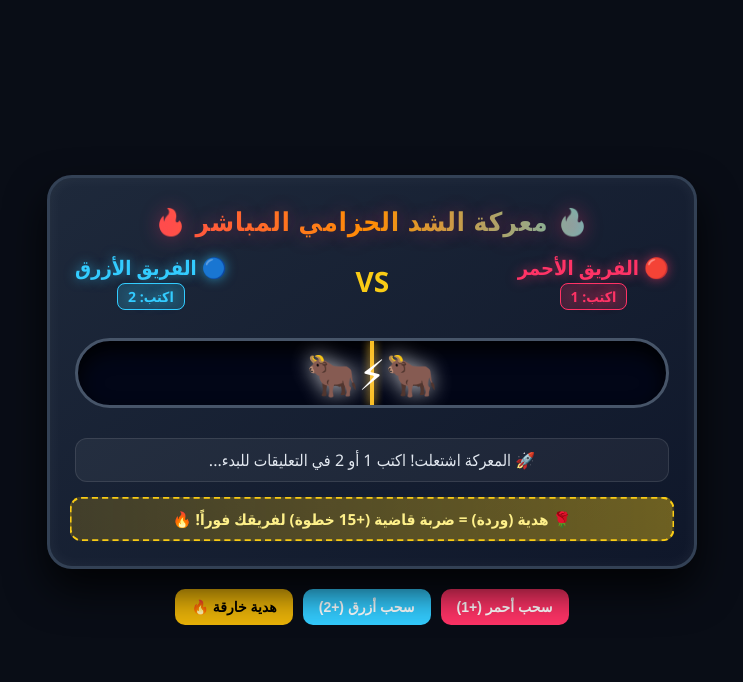
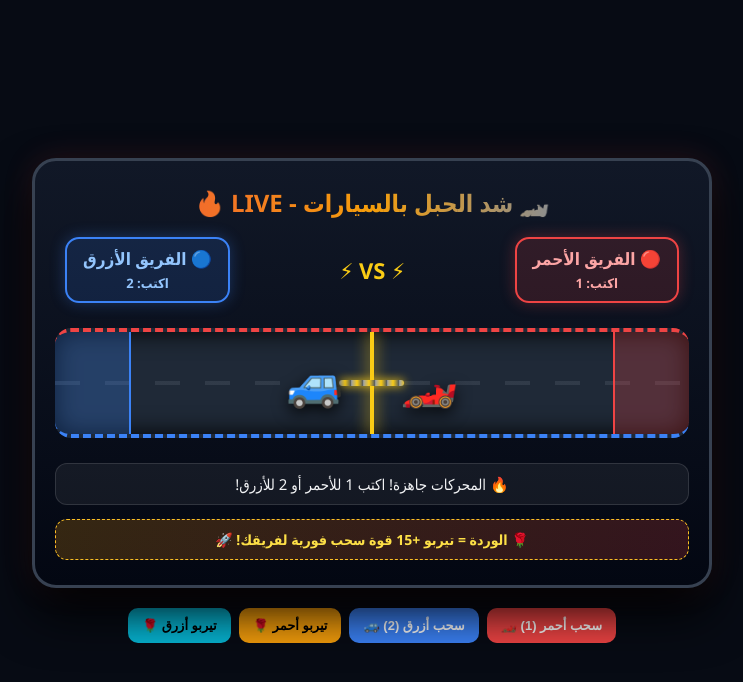
Before and after one commit to fouedkarkni9333-sketch/TikTok-Tug-Of-War, a plain HTML site: page index.html in a window 1280 px wide. Shown: the whole page, without its empty margins (268-1011 px from the left). Drawn offline with Linux system fonts and the light colour scheme.

Commit message:
Update index.html

```diff
--- a/index.html
+++ b/index.html
@@ -3,13 +3,13 @@
 <head>
     <meta charset="UTF-8">
     <meta name="viewport" content="width=device-width, initial-scale=1.0">
-    <title>معركة الشد الحارق - TikTok Live</title>
+    <title>معركة شد السيارات - TikTok Live</title>
     <style>
         * { box-sizing: border-box; margin: 0; padding: 0; }
         body {
-            background: #090d16;
+            background: #070b14;
             color: #ffffff;
-            font-family: 'Cairo', 'Segoe UI', Tahoma, sans-serif;
+            font-family: 'Segoe UI', Tahoma, Geneva, Verdana, sans-serif;
             display: flex;
             flex-direction: column;
             align-items: center;
@@ -18,274 +18,376 @@
             overflow: hidden;
         }
 
-        /* تأثير اهتزاز الشاشة عند الحماسة */
-        @keyframes shake {
-            0% { transform: translate(0, 0) rotate(0deg); }
-            20% { transform: translate(-5px, 5px) rotate(-1deg); }
-            40% { transform: translate(5px, -5px) rotate(1deg); }
-            60% { transform: translate(-3px, -3px) rotate(0deg); }
-            80% { transform: translate(3px, 3px) rotate(1deg); }
-            100% { transform: translate(0, 0) rotate(0deg); }
+        /* اهتزاز عنيف عند الهدايا */
+        @keyframes heavyShake {
+            0%, 100% { transform: translate(0, 0) rotate(0deg); }
+            20% { transform: translate(-8px, 6px) rotate(-1.5deg); }
+            40% { transform: translate(8px, -6px) rotate(1.5deg); }
+            60% { transform: translate(-6px, -4px) rotate(-1deg); }
+            80% { transform: translate(6px, 4px) rotate(1deg); }
         }
-        .shake-effect { animation: shake 0.3s ease-in-out; }
+        .shake { animation: heavyShake 0.35s ease-in-out; }
 
-        .game-container {
+        /* اهتزاز المحركات المستمر */
+        @keyframes engineVibrate {
+            0%, 100% { transform: translateY(0px); }
+            50% { transform: translateY(-2px); }
+        }
+
+        .arena-card {
             width: 95%;
-            max-width: 650px;
-            background: linear-gradient(145deg, #1e293b, #0f172a);
-            border: 3px solid #334155;
-            border-radius: 25px;
-            padding: 25px;
-            box-shadow: 0 20px 40px rgba(0, 0, 0, 0.8), inset 0 0 15px rgba(255,255,255,0.05);
+            max-width: 680px;
+            background: linear-gradient(180deg, #111827 0%, #030712 100%);
+            border: 3px solid #374151;
+            border-radius: 24px;
+            padding: 25px 20px;
+            box-shadow: 0 25px 50px rgba(0, 0, 0, 0.9), 0 0 30px rgba(239, 68, 68, 0.15);
             text-align: center;
             position: relative;
         }
 
-        .battle-title {
-            font-size: 26px;
+        .title-banner {
+            font-size: 24px;
             font-weight: 900;
-            text-transform: uppercase;
-            letter-spacing: 1px;
-            margin-bottom: 15px;
-            background: linear-gradient(90deg, #ff3366, #ff9900, #33ccff);
+            margin-bottom: 18px;
+            background: linear-gradient(90deg, #ef4444, #f59e0b, #3b82f6);
             -webkit-background-clip: text;
             -webkit-text-fill-color: transparent;
-            text-shadow: 0 0 20px rgba(255,51,102,0.4);
         }
 
-        .teams-info {
+        .scoreboard {
             display: flex;
             justify-content: space-between;
             align-items: center;
-            margin-bottom: 20px;
-            font-size: 20px;
-            font-weight: bold;
+            margin-bottom: 15px;
+            padding: 0 10px;
         }
 
-        .team-red-box { color: #ff3366; text-shadow: 0 0 12px rgba(255, 51, 102, 0.6); }
-        .team-blue-box { color: #33ccff; text-shadow: 0 0 12px rgba(51, 204, 255, 0.6); }
+        .team-box {
+            padding: 8px 16px;
+            border-radius: 14px;
+            font-weight: bold;
+            font-size: 17px;
+        }
+        .red-team {
+            background: rgba(239, 68, 68, 0.15);
+            border: 2px solid #ef4444;
+            color: #fca5a5;
+            box-shadow: 0 0 15px rgba(239, 68, 68, 0.3);
+        }
+        .blue-team {
+            background: rgba(59, 130, 246, 0.15);
+            border: 2px solid #3b82f6;
+            color: #93c5fd;
+            box-shadow: 0 0 15px rgba(59, 130, 246, 0.3);
+        }
 
-        /* مسار شد الحبل الاحترافي */
-        .rope-arena {
+        /* مضمار الإسفلت */
+        .asphalt-road {
             position: relative;
             width: 100%;
-            height: 70px;
-            background: #020617;
-            border-radius: 35px;
-            border: 3px solid #475569;
-            margin: 30px 0;
+            height: 110px;
+            background: #1f2937;
+            border-top: 4px dashed #ef4444;
+            border-bottom: 4px dashed #3b82f6;
+            border-radius: 16px;
+            margin: 25px 0;
             overflow: hidden;
-            box-shadow: inset 0 10px 20px rgba(0,0,0,0.9);
+            box-shadow: inset 0 0 25px #000000;
+            display: flex;
+            align-items: center;
         }
 
-        .center-marker {
+        /* خطوط الطريق البيضاء */
+        .road-stripes {
+            position: absolute;
+            width: 100%;
+            height: 4px;
+            background: repeating-linear-gradient(90deg, #4b5563 0, #4b5563 25px, transparent 25px, transparent 50px);
+            top: 50%;
+            transform: translateY(-50%);
+            opacity: 0.4;
+        }
+
+        /* خط المنتصف الفاصل */
+        .finish-center {
             position: absolute;
             left: 50%;
             top: 0;
             bottom: 0;
             width: 4px;
-            background: #fbbf24;
+            background: #facc15;
+            box-shadow: 0 0 15px #facc15;
             transform: translateX(-50%);
-            box-shadow: 0 0 10px #fbbf24;
             z-index: 1;
         }
 
-        /* الشخصيات المتحركة (بدل الشعلة البسيطة) */
-        .fighters {
+        /* خط النهاية الأحمر (يمين) والأزرق (يسار) */
+        .zone-red { position: absolute; right: 0; top: 0; bottom: 0; width: 12%; background: rgba(239, 68, 68, 0.25); border-left: 2px solid #ef4444; }
+        .zone-blue { position: absolute; left: 0; top: 0; bottom: 0; width: 12%; background: rgba(59, 130, 246, 0.25); border-right: 2px solid #3b82f6; }
+
+        /* مجموعة السيارتين والحبل (تتحرك ككتلة واحدة) */
+        .tug-rig {
             position: absolute;
+            left: 50%;
             top: 50%;
-            left: 50%;
             transform: translate(-50%, -50%);
-            font-size: 42px;
-            z-index: 3;
-            transition: left 0.2s cubic-bezier(0.175, 0.885, 0.32, 1.275);
-            filter: drop-shadow(0 0 10px rgba(255,255,255,0.7));
+            display: flex;
+            align-items: center;
+            justify-content: center;
+            z-index: 5;
+            transition: left 0.2s cubic-bezier(0.22, 1, 0.36, 1);
+            white-space: nowrap;
         }
 
-        .action-feed {
-            font-size: 16px;
-            color: #e2e8f0;
-            background: rgba(255,255,255,0.05);
-            padding: 10px;
-            border-radius: 12px;
-            min-height: 40px;
-            margin-bottom: 15px;
-            border: 1px solid rgba(255,255,255,0.1);
+        .car {
+            font-size: 46px;
+            animation: engineVibrate 0.15s infinite;
+            filter: drop-shadow(0 5px 8px rgba(0,0,0,0.8));
+            user-select: none;
         }
 
-        .gift-alert {
-            background: linear-gradient(90deg, rgba(234,179,8,0.2), rgba(250,204,21,0.4));
-            border: 2px dashed #facc15;
-            color: #fef08a;
+        /* عكس اتجاه السيارة اليسرى لتنظر لليسار واليمنى لليمين */
+        .car-left {
+            transform: scaleX(1); /* تتجه لليسار 🚙 */
+        }
+        .car-right {
+            transform: scaleX(-1); /* معكوسة لتتجه لليمين 🚗 */
+        }
+
+        /* السلسلة المشدودة بين السيارتين */
+        .steel-chain {
+            width: 65px;
+            height: 6px;
+            background: repeating-linear-gradient(90deg, #9ca3af 0px, #facc15 6px, #4b5563 12px);
+            border-radius: 3px;
+            margin: 0 -4px;
+            box-shadow: 0 0 10px #facc15;
+            position: relative;
+        }
+
+        .smoke {
+            font-size: 20px;
+            opacity: 0;
+            transition: opacity 0.2s;
+        }
+
+        .live-ticker {
+            background: rgba(255, 255, 255, 0.06);
+            border: 1px solid rgba(255, 255, 255, 0.12);
             padding: 10px;
             border-radius: 12px;
             font-size: 15px;
-            font-weight: bold;
-            animation: pulse 1.5s infinite;
+            min-height: 42px;
+            margin-bottom: 14px;
+            color: #f3f4f6;
         }
 
-        @keyframes pulse {
-            0% { transform: scale(1); }
-            50% { transform: scale(1.02); }
-            100% { transform: scale(1); }
+        .gift-banner {
+            background: linear-gradient(90deg, rgba(245, 158, 11, 0.2), rgba(239, 68, 68, 0.2));
+            border: 1px dashed #fbbf24;
+            color: #fde047;
+            padding: 10px;
+            border-radius: 12px;
+            font-size: 14px;
+            font-weight: bold;
         }
 
-        /* شاشة الفوز الحماسية */
-        .winner-modal {
+        /* شاشة الفوز */
+        .victory-screen {
             display: none;
             position: absolute;
             inset: 0;
-            background: rgba(15, 23, 42, 0.96);
+            background: rgba(3, 7, 18, 0.96);
             border-radius: 22px;
             flex-direction: column;
             align-items: center;
             justify-content: center;
-            z-index: 10;
+            z-index: 20;
         }
-        .winner-modal h2 { font-size: 36px; margin-bottom: 10px; color: #facc15; text-shadow: 0 0 20px #facc15; }
-
-        .restart-btn {
-            background: #22c55e;
-            color: #fff;
+        .victory-screen h2 { font-size: 32px; color: #facc15; margin-bottom: 10px; }
+        .btn-restart {
+            background: #10b981;
+            color: #000;
             border: none;
-            padding: 12px 30px;
-            font-size: 18px;
-            font-weight: bold;
+            padding: 12px 28px;
+            font-size: 16px;
+            font-weight: 900;
             border-radius: 12px;
             cursor: pointer;
-            box-shadow: 0 0 15px rgba(34,197,94,0.6);
             margin-top: 15px;
         }
 
-        /* أزرار التجربة الحية */
-        .testing-panel {
+        /* أزرار الاختبار */
+        .controls {
             margin-top: 20px;
             display: flex;
-            gap: 10px;
+            gap: 8px;
+            flex-wrap: wrap;
+            justify-content: center;
         }
-        .btn-test {
-            padding: 10px 16px;
+        .ctrl-btn {
+            padding: 10px 14px;
             border: none;
             border-radius: 10px;
             font-weight: bold;
             cursor: pointer;
             color: white;
-            font-size: 14px;
+            font-size: 13px;
         }
     </style>
 </head>
-<body id="mainBody">
+<body>
 
-    <div class="game-container" id="gameCard">
-        <div class="battle-title">🔥 معركة الشد الحزامي المباشر 🔥</div>
+    <div class="arena-card" id="arenaCard">
+        <div class="title-banner">🏎️ شد الحبل بالسيارات - LIVE 🔥</div>
 
-        <div class="teams-info">
-            <div class="team-red-box">
+        <div class="scoreboard">
+            <div class="team-box red-team">
                 🔴 الفريق الأحمر<br>
-                <span style="font-size: 14px; background: rgba(255,51,102,0.2); padding: 3px 10px; border-radius: 8px; border: 1px solid #ff3366;">اكتب: 1</span>
+                <span style="font-size:13px;">اكتب: 1</span>
             </div>
-            <div style="font-size: 28px; font-weight: 900; color: #facc15;">VS</div>
-            <div class="team-blue-box">
+            <div style="font-weight:900; color:#facc15; font-size:22px;">⚡ VS ⚡</div>
+            <div class="team-box blue-team">
                 🔵 الفريق الأزرق<br>
-                <span style="font-size: 14px; background: rgba(51,204,255,0.2); padding: 3px 10px; border-radius: 8px; border: 1px solid #33ccff;">اكتب: 2</span>
+                <span style="font-size:13px;">اكتب: 2</span>
             </div>
         </div>
 
-        <div class="rope-arena">
-            <div class="center-marker"></div>
-            <!-- تم استبدال الشعلة البسيطة بتعبير حماسي مشتعل -->
-            <div class="fighters" id="fighterChar">🐂⚡🐂</div>
+        <!-- المضمار -->
+        <div class="asphalt-road">
+            <div class="road-stripes"></div>
+            <div class="zone-red"></div>
+            <div class="zone-blue"></div>
+            <div class="finish-center"></div>
+
+            <!-- السيارتان المربوطتان عكس بعضهما -->
+            <div class="tug-rig" id="tugRig" style="left: 50%;">
+                <span class="smoke" id="smokeRight">💨</span>
+                <!-- سيارة حمراء تسحب لليمين (معكوسة) -->
+                <div class="car car-right">🏎️</div>
+                <!-- السلسلة الفولاذية -->
+                <div class="steel-chain"></div>
+                <!-- سيارة زرقاء تسحب لليسار -->
+                <div class="car car-left">🚙</div>
+                <span class="smoke" id="smokeLeft">💨</span>
+            </div>
         </div>
 
-        <div class="action-feed" id="actionFeed">🚀 المعركة اشتعلت! اكتب 1 أو 2 في التعليقات للبدء...</div>
+        <div class="live-ticker" id="ticker">🔥 المحركات جاهزة! اكتب 1 للأحمر أو 2 للأزرق!</div>
 
-        <div class="gift-alert">
-            🌹 هدية (وردة) = ضربة قاضية (+15 خطوة) لفريقك فوراً! 🔥
+        <div class="gift-banner">
+            🌹 الوردة = تيربو +15 قوة سحب فورية لفريقك! 🚀
         </div>
 
-        <!-- شاشة الفوز الحماسية -->
-        <div class="winner-modal" id="winnerModal">
-            <h2 id="winnerText">🏆 انتصر الفريق الأحمر!</h2>
-            <p style="color: #cbd5e1; font-size: 16px;">تم سحق الخصم بنجاح! تبدأ الجولة التالية فوراً...</p>
-            <button class="restart-btn" onclick="resetGame()">إعادة المعركة الآن ⚡</button>
+        <div class="victory-screen" id="victoryScreen">
+            <h2 id="winnerHeading">🏆 سحق الفريق الأحمر خصمه!</h2>
+            <p style="color:#9ca3af;">الجولة الجديدة تبدأ خلال 5 ثوانٍ...</p>
+            <button class="btn-restart" onclick="resetMatch()">جولة جديدة فوراً</button>
         </div>
     </div>
 
-    <!-- أزرار التجربة للتأكد من الحماسة -->
-    <div class="testing-panel">
-        <button class="btn-test" style="background:#ff3366;" onclick="triggerPull('1', 3, 'فؤاد (تجربة)')">سحب أحمر (+1)</button>
-        <button class="btn-test" style="background:#33ccff;" onclick="triggerPull('2', 3, 'مشاهد (تجربة)')">سحب أزرق (+2)</button>
-        <button class="btn-test" style="background:#eab308; color:#000;" onclick="triggerPull('1', 15, 'الدعم السريع 🌹')">هدية خارقة 🔥</button>
+    <!-- أزرار للتجربة اليدوية -->
+    <div class="controls">
+        <button class="ctrl-btn" style="background:#ef4444;" onclick="pullCar('1', 3, 'أحمد')">سحب أحمر (1) 🏎️</button>
+        <button class="ctrl-btn" style="background:#3b82f6;" onclick="pullCar('2', 3, 'سارة')">سحب أزرق (2) 🚙</button>
+        <button class="ctrl-btn" style="background:#f59e0b; color:#000;" onclick="pullCar('1', 15, 'ملك_الدعم')">تيربو أحمر 🌹</button>
+        <button class="ctrl-btn" style="background:#06b6d4; color:#000;" onclick="pullCar('2', 15, 'الأسطورة')">تيربو أزرق 🌹</button>
     </div>
 
     <script>
-        let pos = 50; // من 0 إلى 100
-        let active = true;
+        let rigPosition = 50; // 50% المنتصف | > 85% فوز الأحمر (يمين) | < 15% فوز الأزرق (يسار)
+        let isRunning = true;
 
-        const fighterChar = document.getElementById('fighterChar');
-        const actionFeed = document.getElementById('actionFeed');
-        const winnerModal = document.getElementById('winnerModal');
-        const winnerText = document.getElementById('winnerText');
-        const gameCard = document.getElementById('gameCard');
+        const tugRig = document.getElementById('tugRig');
+        const ticker = document.getElementById('ticker');
+        const arenaCard = document.getElementById('arenaCard');
+        const victoryScreen = document.getElementById('victoryScreen');
+        const winnerHeading = document.getElementById('winnerHeading');
+        const smokeRight = document.getElementById('smokeRight');
+        const smokeLeft = document.getElementById('smokeLeft');
 
-        function triggerPull(team, power, user) {
-            if (!active) return;
+        // مولد صوت محرك/تيربو بسيط بدون الحاجة لملفات صوت خارجية
+        const audioCtx = new (window.AudioContext || window.webkitAudioContext)();
+        function playEngineRev(isTurbo) {
+            if (audioCtx.state === 'suspended') audioCtx.resume();
+            const osc = audioCtx.createOscillator();
+            const gain = audioCtx.createGain();
+            osc.type = isTurbo ? 'sawtooth' : 'triangle';
+            osc.frequency.setValueAtTime(isTurbo ? 180 : 110, audioCtx.currentTime);
+            osc.frequency.exponentialRampToValueAtTime(isTurbo ? 420 : 160, audioCtx.currentTime + 0.15);
+            gain.gain.setValueAtTime(0.08, audioCtx.currentTime);
+            gain.gain.exponentialRampToValueAtTime(0.001, audioCtx.currentTime + 0.15);
+            osc.connect(gain);
+            gain.connect(audioCtx.destination);
+            osc.start();
+            osc.stop(audioCtx.currentTime + 0.15);
+        }
 
-            // إحداث اهتزاز حماسي للشاشة عند السحب القوي أو الهدايا
-            if (power > 5) {
-                gameCard.classList.add('shake-effect');
-                setTimeout(() => gameCard.classList.remove('shake-effect'), 300);
+        function pullCar(team, power, username) {
+            if (!isRunning) return;
+
+            playEngineRev(power >= 10);
+
+            if (power >= 10) {
+                arenaCard.classList.add('shake');
+                setTimeout(() => arenaCard.classList.remove('shake'), 350);
             }
 
+            // في واجهة RTL، زيادة left تحرك العنصر لليسار، ونقصانها تحركه لليمين
             if (team === '1') {
-                pos -= power;
-                actionFeed.innerHTML = `🔥 <span style="color:#ff3366">${user}</span> سحب بقوة نحو الأحمر! (-${power})`;
-            } else {
-                pos += power;
-                actionFeed.innerHTML = `⚡ <span style="color:#33ccff">${user}</span> سحب بقوة نحو الأزرق! (+${power})`;
+                // الفريق الأحمر في اليمين يسحب نحو اليمين (تقليل left)
+                rigPosition -= power;
+                smokeRight.style.opacity = '1';
+                setTimeout(() => smokeRight.style.opacity = '0', 300);
+                ticker.innerHTML = `🏎️ <b style="color:#ef4444">${username}</b> يشد نحو الأحمر بقوة (+${power})!`;
+            } else if (team === '2') {
+                // الفريق الأزرق في اليسار يسحب نحو اليسار (زيادة left)
+                rigPosition += power;
+                smokeLeft.style.opacity = '1';
+                setTimeout(() => smokeLeft.style.opacity = '0', 300);
+                ticker.innerHTML = `🚙 <b style="color:#3b82f6">${username}</b> يشد نحو الأزرق بقوة (+${power})!`;
             }
 
-            // الحدود
-            if (pos < 5) {
-                pos = 5;
-                finishBattle("🔴 انتصر الفريق الأحمر بجدارة!");
-            } else if (pos > 95) {
-                pos = 95;
-                finishBattle("🔵 انتصر الفريق الأزرق بجدارة!");
+            // التحقق من الفوز
+            if (rigPosition <= 16) {
+                rigPosition = 16;
+                declareWinner("🔴 انتصر الفريق الأحمر وسحب الخصم!");
+            } else if (rigPosition >= 84) {
+                rigPosition = 84;
+                declareWinner("🔵 انتصر الفريق الأزرق وسحب الخصم!");
             }
 
-            fighterChar.style.left = pos + '%';
+            tugRig.style.left = rigPosition + '%';
         }
 
-        function finishBattle(title) {
-            active = false;
-            winnerText.innerText = title;
-            winnerModal.style.display = 'flex';
-            setTimeout(resetGame, 5000); // إعادة تلقائية بعد 5 ثوانٍ لاستمرار البث
+        function declareWinner(msg) {
+            isRunning = false;
+            winnerHeading.innerText = msg;
+            victoryScreen.style.display = 'flex';
+            setTimeout(resetMatch, 5000);
         }
 
-        function resetGame() {
-            pos = 50;
-            active = true;
-            fighterChar.style.left = '50%';
-            winnerModal.style.display = 'none';
-            actionFeed.innerText = "⚡ جولة جديدة بدأت! احموا فريقكم بالتعليقات والهدايا!";
+        function resetMatch() {
+            rigPosition = 50;
+            isRunning = true;
+            tugRig.style.left = '50%';
+            victoryScreen.style.display = 'none';
+            ticker.innerText = "🔥 جولة جديدة! اضغطوا في التعليقات 1 أو 2!";
         }
 
-        // استقبال الـ WebSocket الحقيقي عند ربطه بالبث
-        function initWS() {
+        // الاتصال التلقائي بسيرفر البث
+        function connectLive() {
             try {
                 const ws = new WebSocket('ws://localhost:8765');
-                ws.onmessage = (e) => {
-                    const d = JSON.parse(e.data);
-                    triggerPull(d.team, d.power, d.user);
+                ws.onmessage = (event) => {
+                    const data = JSON.parse(event.data);
+                    pullCar(data.team, data.power, data.user);
                 };
-                ws.onclose = () => setTimeout(initWS, 3000);
-            } catch(err) {
-                console.log("وضع التفاعل المحلي نشط");
-            }
+                ws.onclose = () => setTimeout(connectLive, 3000);
+            } catch (e) {}
         }
-        initWS();
+        connectLive();
     </script>
 </body>
 </html>
```
